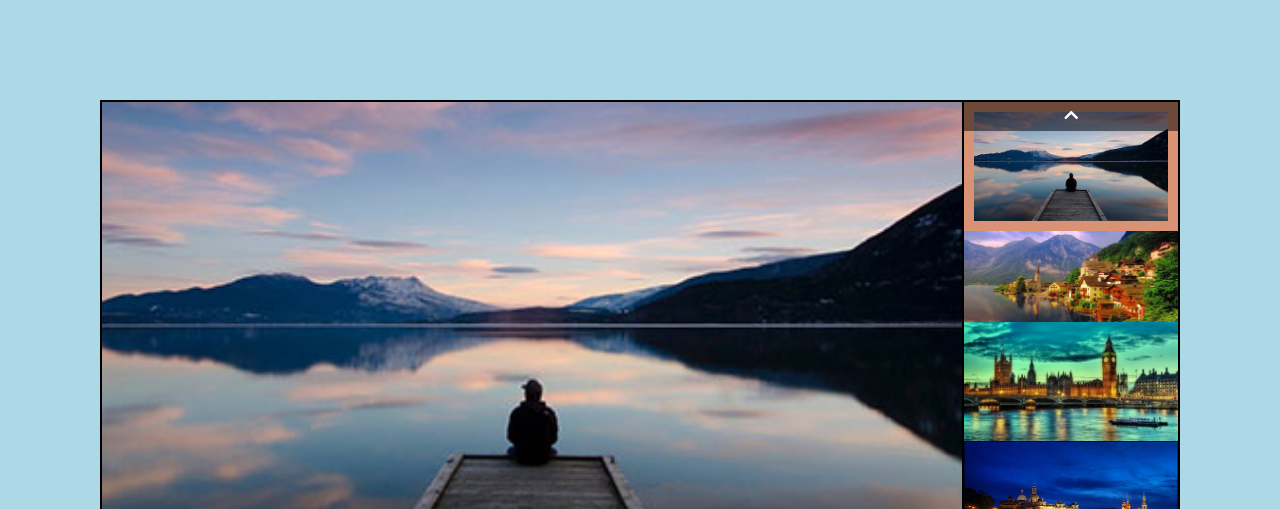
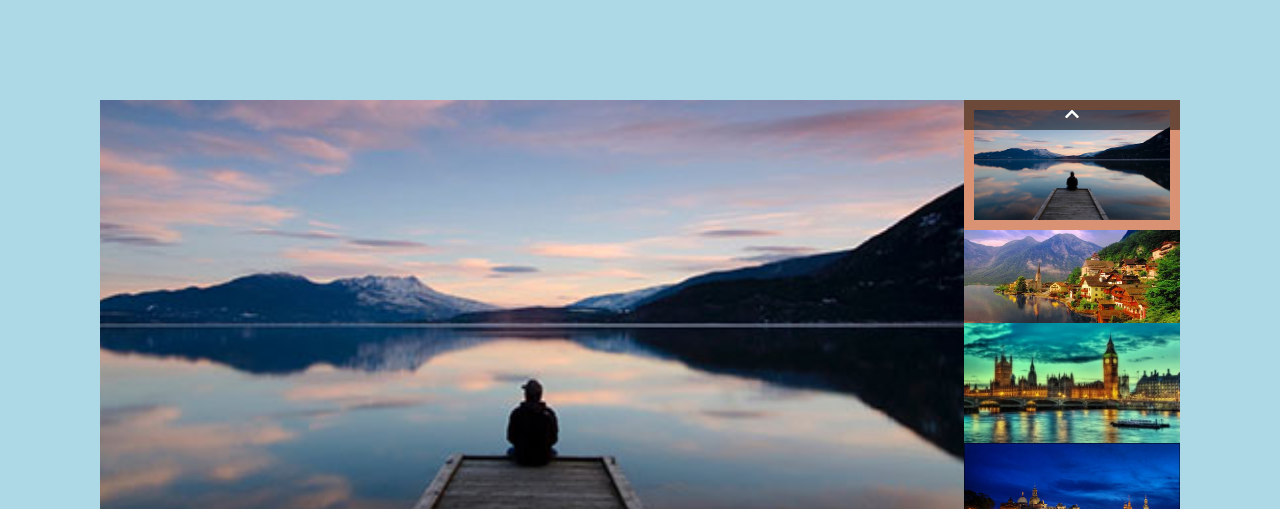
Before and after one commit to GiulianoPrimavera/js-array-carousel, a plain HTML site: page index.html in a window 1280 px wide. Shown: the top 509 px of the page. Drawn offline with Linux system fonts and the light colour scheme.

Commit message:
removes the borders from the containers

```diff
--- a/css/style.css
+++ b/css/style.css
@@ -10,14 +10,12 @@ body{
 
 .container{
     width: 100%;
-    border: 1px solid;
     height: 500px;
     display: flex;
 }
 
 .current_image_container{
     width: 80%;
-    border: 1px solid black;
     min-height: 100%;
     position: relative;
 }
@@ -40,7 +38,6 @@ body{
 }
 
 .image_list_container{
-    border: 1px solid black;
     min-height: 100%;
     overflow: auto;
     width: 100%;
```
